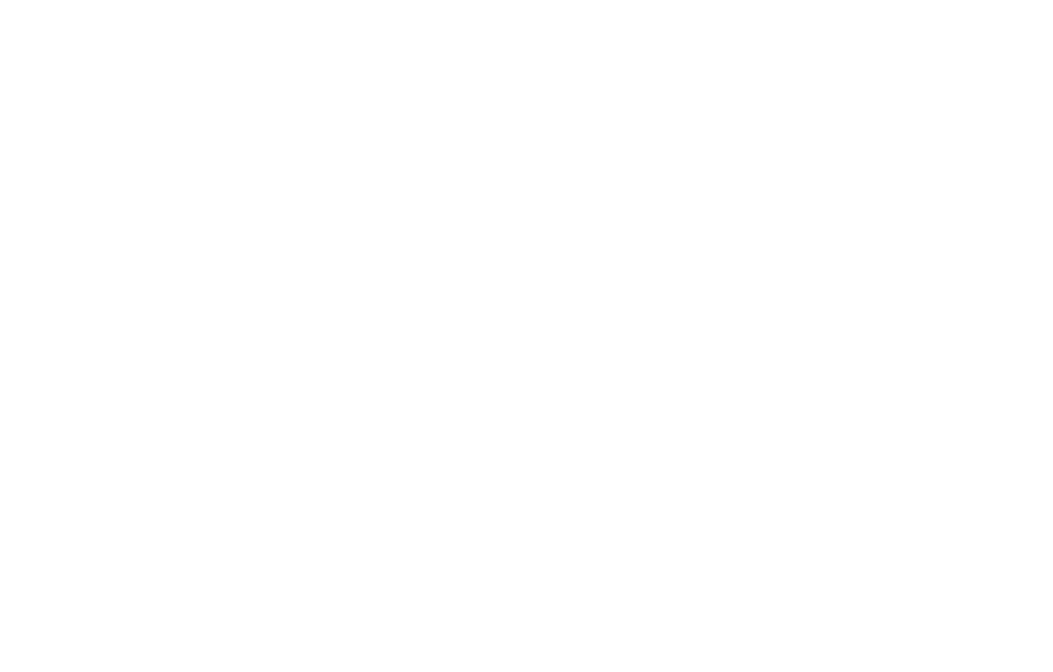
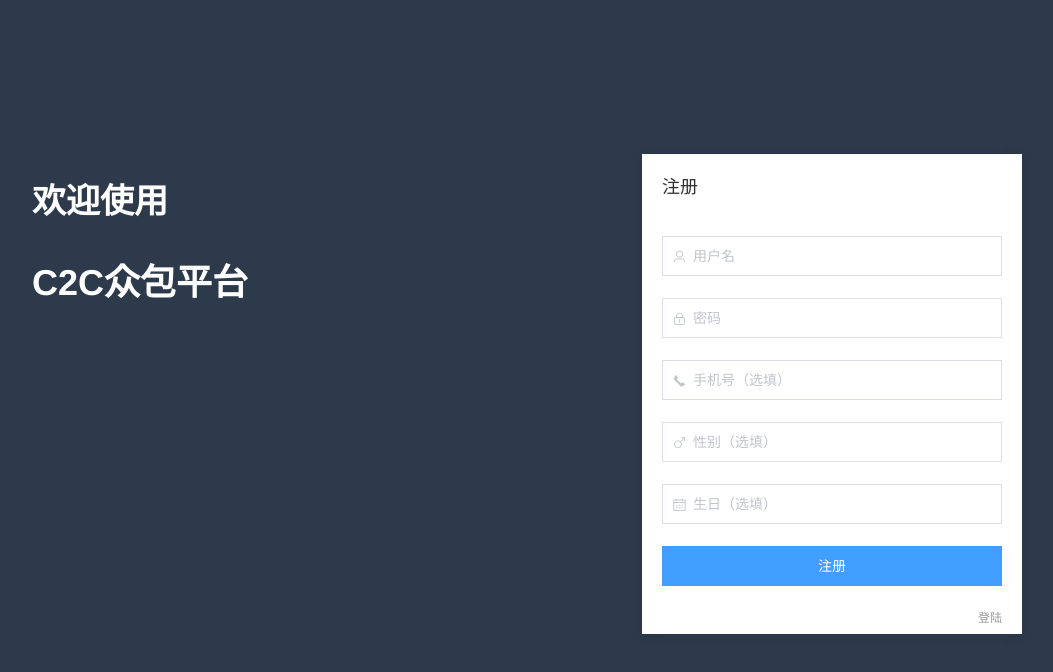
Before and after one commit to SUNSTARK/C2C-Web, a Vue app: page /register in a window 1280 px wide. Shown: the top 672 px of the page, without its empty margins (113-1166 px from the left). Built offline with nearby package versions, Linux system fonts and the light colour scheme.

Commit message:
登陆界面更改名称 新增注册界面，用户名密码必填，其他信息不需要填

```diff
--- /dev/null
+++ b/src/pages/register/register.vue
@@ -0,0 +1,270 @@
+<template>
+  <div id="register">
+    <div class="registerConbox">
+      <div class="header">
+        <!--        <div class="logo">-->
+        <!--        <img src="../../assets/logo.png">-->
+        <!--        </div>-->
+      </div>
+      <div class="registerBox">
+        <div class="registerCon">
+          <p class="title">欢迎使用</p>
+          <p class="title">C2C众包平台</p>
+          <el-card shadow="always" class="register-module" v-if="smdl">
+            <div slot="header" class="clearfix formTitlt">
+              <span>注册</span>
+              <span class="titIconbox">
+
+            </span>
+            </div>
+            <el-form :model="registerForm" status-icon label-width="100px" class="demo-ruleForm">
+              <el-form-item :rules="[{ type: 'number', message: '用户名必须为数字值'}]">
+                <el-input prefix-icon="el-icon-user" type="text" v-model.number="registerForm.username" auto-complete="off" placeholder="用户名" clearable></el-input>
+              </el-form-item>
+              <el-form-item>
+                <el-input prefix-icon="el-icon-lock" type="password" v-model="registerForm.password" auto-complete="off"
+                          placeholder="密码" show-password></el-input>
+              </el-form-item>
+              <el-form-item>
+                <el-input prefix-icon="el-icon-phone" type="text" v-model="registerForm.userphone" auto-complete="off" placeholder="手机号（选填）" clearable></el-input>
+              </el-form-item>
+              <el-form-item>
+                <el-input prefix-icon="el-icon-male" type="text" v-model="registerForm.usergender" auto-complete="off" placeholder="性别（选填）" clearable></el-input>
+              </el-form-item>
+              <el-form-item>
+                <el-input prefix-icon="el-icon-date" type="text" v-model="registerForm.userbirthday" auto-complete="off" placeholder="生日（选填）" clearable></el-input>
+              </el-form-item>
+              <el-form-item>
+                <el-button class="subBtn" type="primary" @click="submitForm">注册</el-button>
+              </el-form-item>
+              <p class="smalltxt">
+                <router-link class="a" to="login">登陆</router-link>
+
+              </p>
+            </el-form>
+          </el-card>
+
+
+        </div>
+      </div>
+    </div>
+  </div>
+</template>
+<script>
+  export default {
+    data () {
+      return {
+        smdl: true,
+        registerForm: {
+          username: "",
+          usergender: "",
+          password:"",
+          userbirthday: "",
+          userphone: "",
+
+
+        }
+      }
+    },
+    methods: {
+      submitForm () {
+        let that = this
+        if (this.registerForm.username === "" || this.registerForm.password === "") {
+          this.$message({
+            showClose: true,
+            message: "账号或密码不能为空",
+            type: "error"
+          })
+          return false
+        } else {
+          console.log("submit auccess!")
+
+          this.axios.post('http://39.105.177.71:8080/api/user/registering',{
+              user_account:this.registerForm.username,
+              user_passwd:this.registerForm.password,
+
+            }
+          )
+            .then(res => {
+              console.log('数据是:', res);
+              if(res.data.msg=="成功！")
+              {
+
+                this.messages();
+
+                //that.$router.push({path: "/add"});
+              }else  if(res.data.msg=="注册失败，用户名已存在")
+              {
+                this.unmessages();
+              }
+
+
+
+            })
+            .catch((e) => {
+              console.log('获取数据失败');
+              this.errmessages();
+            })
+
+
+        }
+      },
+      messages()
+      {
+        this.$message({
+          showClose: true,
+          message: '注册成功，进入发布任务界面',
+          type: 'success'
+        });
+      },
+      unmessages()
+      {
+        this.$message({
+          showClose: true,
+          message: '注册失败，用户名已存在',
+          type: 'error'
+        });
+      },
+      errmessages()
+      {
+        this.$message({
+          showClose: true,
+          message: '出bug了,联系管理员',
+          type: 'warning'
+        });
+      },
+
+    },
+
+  }
+</script>
+<style>
+  #register {
+    width: 100%;
+    height: 100%;
+    background-color: #2d3a4b;
+    margin: 0;
+  }
+  #register .registerConbox {
+    background: #2d3a4b;
+  }
+  #register .header {
+    height: 60px;
+    position: relative;
+    background: #2d3a4b;
+    /*border-bottom: 1px solid rgba(255, 255, 255, 0.3);*/
+  }
+  #register .header .logo {
+    margin-left: 30px;
+    width: 500px;
+    float: left;
+    height: 40px;
+    padding-top: 10px;
+  }
+  #register .header .logo img {
+    height: 100%;
+  }
+  #register .registerBox {
+    padding: 74px 0 118px;
+  }
+  #register .registerBox .iconcolor {
+    color: #409EFF;
+  }
+  #register .registerBox .registerCon {
+    width: 990px;
+    margin: auto;
+    position: relative;
+    height: 388px;
+  }
+  #register .registerBox .registerCon .el-card__header {
+    border-bottom: 0px;
+  }
+  #register .registerBox .registerCon .title {
+    font-size: 36px;
+    font-weight: 600;
+    color: #ffffff;
+    width: 500px;
+    float: left;
+    margin-top: 0px;
+  }
+  #register .registerBox .registerCon .title:first-child {
+    font-size: 34px;
+    margin-top: 40px;
+    margin-bottom: 30px;
+  }
+  #register .registerBox .registerCon .register-module {
+    width: 380px;
+    height: 480px;
+    margin-top: 20px;
+    border: none;
+    position: absolute;
+    right: 0;
+  }
+  #register .registerBox .registerCon .register-module .formTitlt {
+    font-size: 18px;
+    font-weight: 400;
+  }
+  #register .registerBox .registerCon .register-module .formTitlt .titIconbox {
+    float: right;
+  }
+  #register .registerBox .registerCon .register-module .formTitlt .titIconbox .pointer {
+    cursor: pointer;
+  }
+  #register .registerBox .registerCon .register-module .smalltxt {
+    text-align: right;
+  }
+  #register .registerBox .registerCon .register-module .smalltxt .a {
+    text-decoration: none;
+    color: #999999;
+    font-size: 12px;
+    margin-left: 8px;
+  }
+  #register .registerBox .registerCon .el-form-item__content {
+    margin-left: 0px !important;
+  }
+  #register .registerBox .registerCon .el-form-item__content .subBtn {
+    width: 100%;
+  }
+  #register .registerBox .el-input__inner, #register .registerBox .el-button, #register .registerBox .el-card, #register .registerBox .el-message {
+    border-radius: 0px !important;
+  }
+  #register .registerBox .el-form-item__content .ico {
+    position: absolute;
+    top: 0px;
+    left: 0px;
+    z-index: 999;
+    width: 40px;
+    height: 39px;
+    text-align: center;
+    border-right: 1px solid #ccc;
+  }
+  #register .registerBox .ewmbox {
+    width: 100%;
+    height: 240px;
+    margin-top: -25px;
+  }
+  #register .registerBox .ewmbox .ewm {
+    width: 140px;
+    height: 140px;
+    margin: 20px auto;
+  }
+  #register .registerBox .ewmbox .ewm p {
+    font-size: 12px;
+    padding-left: 40px;
+    margin: 0;
+  }
+  #register .registerBox .ewmbox .ewmicon {
+    width: 140px;
+    margin: 15px auto 0;
+  }
+  #register .registerBox .ewmbox .ewmicon .iconfont {
+    float: left;
+  }
+  #register .registerBox .ewmbox .ewmicon p {
+    font-size: 12px;
+    padding-left: 30px;
+    padding-top: 5px;
+    margin: 0;
+    text-align: center;
+  }
+</style>
--- a/src/router/admin.js
+++ b/src/router/admin.js
@@ -12,11 +12,20 @@
   {
     path: "/login",
     name: "login",
-    component: () => import("../pages/login"),
+    component: () => import("../pages/login/user_login"),
     meta: {
       title: '登录页面'
     }
-  }, {
+  },
+  {
+    path: "/register",
+    name: "register",
+    component: () => import("../pages/register/register"),
+    meta: {
+      title: '注册页面'
+    }
+  },
+  {
     path: "/user",
     name: "personal_center",
     component: () => import("../pages/personal_center"),
```
Also changed, not shown: src/pages/login/user_login.vue (renamed from src/pages/login/index.vue), 1 other file (tests, documents, lock files or other folders).
